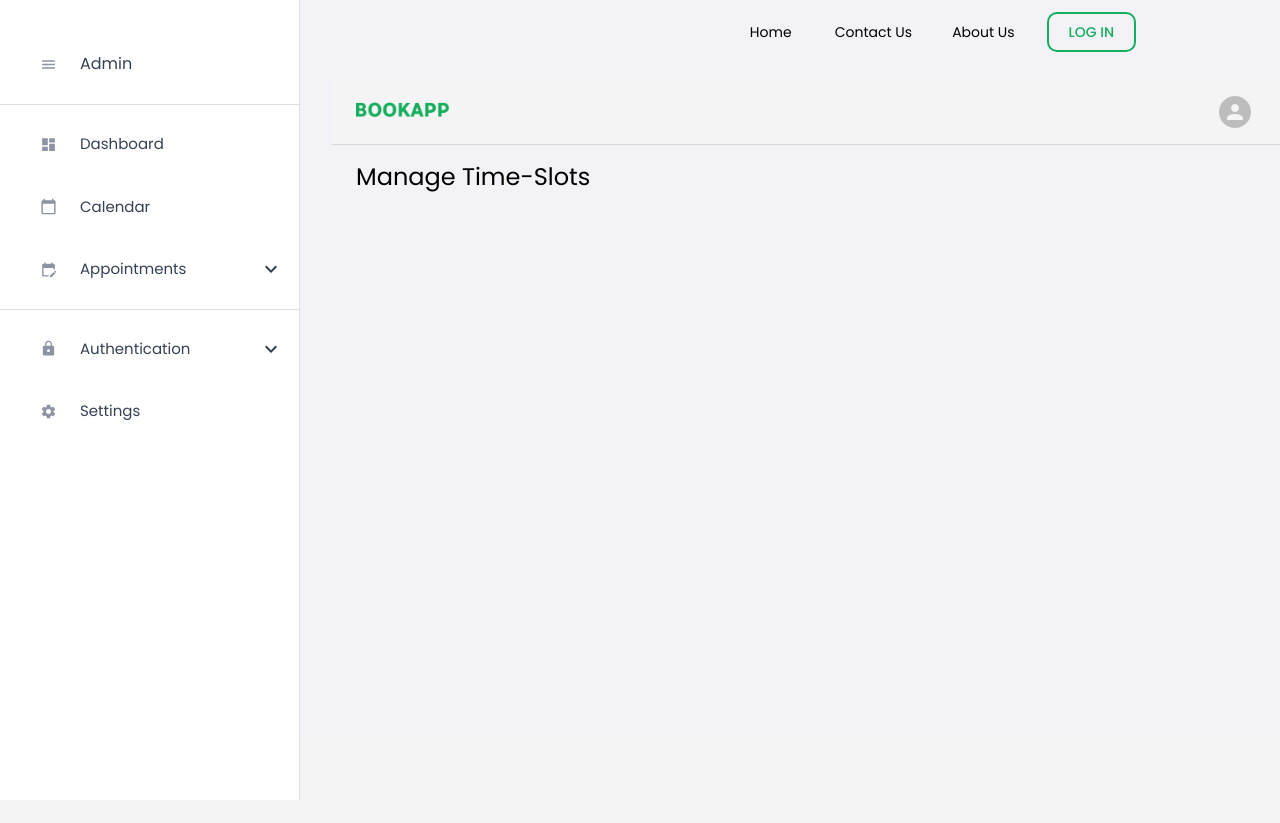
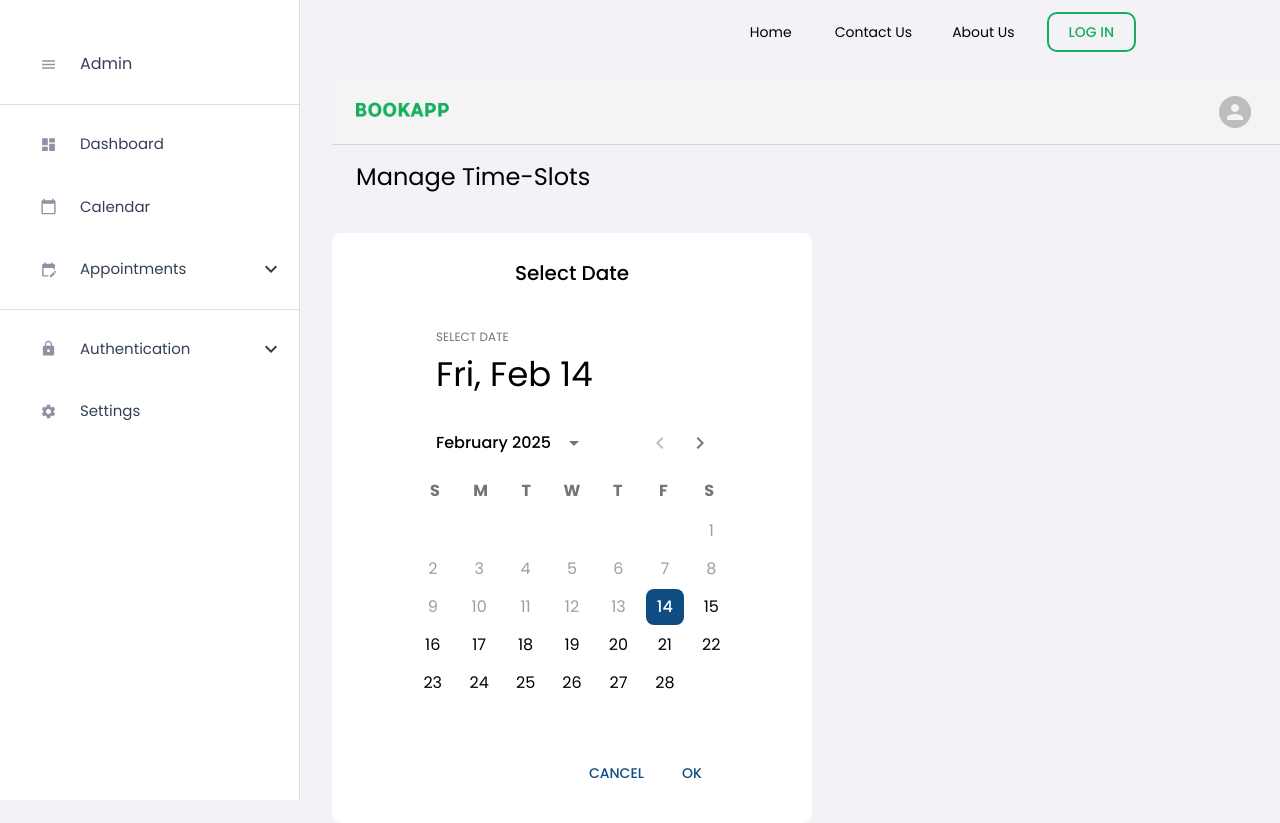
Before and after one commit to sathmijayasuriya/Appointment-Booking-System, a React (Create React App) app in the folder frontend/: page /admin/manage-slots in a window 1280 px wide. Before the commit the page ends 800 px from the top, so only its background shows below. Built offline with nearby package versions, Linux system fonts and the light colour scheme.

Commit message:
changes in Slots

```diff
--- a/frontend/src/components/admin/Slots.jsx
+++ b/frontend/src/components/admin/Slots.jsx
@@ -1,8 +1,92 @@
-import React from 'react'
+import React, { useState } from "react";
+import { TextField, Button, Grid, Card, Typography, Box } from "@mui/material";
+import { LocalizationProvider, StaticDatePicker } from "@mui/x-date-pickers";
+import { AdapterDayjs } from "@mui/x-date-pickers/AdapterDayjs";
+import dayjs from "dayjs";
 
 export const Slots = () => {
+  const [selectedDate, setSelectedDate] = useState(dayjs());
+  const [selectedTime, setSelectedTime] = useState("10.00am");
+
   return (
     <>
+      <Box sx={{display:"flex"}}>
+        <Box
+          sx={{
+            p: 3,
+            mt:5,
+            borderRadius: 2,
+            boxShadow: "none",
+            bgcolor: "white",
+            display: "flex",
+            flexDirection: "column",
+            alignItems: "center",
+            paddingX:10
+          }}
+        >
+          <Typography variant="h6" sx={{ mb: 2, textAlign: "center" }}>
+            Select Date
+          </Typography>
+          <LocalizationProvider dateAdapter={AdapterDayjs}>
+            <StaticDatePicker
+              value={selectedDate}
+              onChange={(newValue) => setSelectedDate(newValue)}
+              disablePast
+              views={["year", "month", "day"]}
+              sx={{
+                width: "100%",
+                "& .MuiPickersYear-yearButton": {
+                  // backgroundColor: "#e3f2fd", // Light blue background
+                  // color: "#0d47a1", // Dark blue text
+                  borderRadius: "8px",
+                  "&:hover": {
+                    backgroundColor: "#e3f2fd",
+                  },
+                  "&.Mui-selected": {
+                    backgroundColor: "#1565c0",
+                    color: "white",
+                  },
+                },
+                "& .MuiPickersMonth-monthButton": {
+                  // backgroundColor: "#f3e5f5", // Light purple background
+                  // color: "#6a1b9a", // Dark purple text
+                  borderRadius: "8px",
+                  "&:hover": {
+                    backgroundColor: "#e3f2fd",
+                    border: "1px solid #e3f2fd",
+                  },
+                  "&.Mui-selected": {
+                    backgroundColor: "#1565c0",
+                    color: "white",
+                  },
+                },
+                "& .MuiPickersDay-root": {
+                  width: 41,
+                  height: 36,
+                  fontSize: "1rem",
+                  borderRadius: "8px",
+                },
+                "& .MuiDayCalendar-weekContainer": {
+                  gap: "5px",
+                },
+                "& .MuiPickersCalendarHeader-root": {
+                  mb: 1,
+                  // marginX:3,
+                },
+                "& .MuiPickersCalendarHeader-switchViewButton": {
+                  marginLeft: "auto",
+                },
+
+                "& .MuiDayCalendar-weekDayLabel": {
+                  fontSize: "1rem",
+                  fontWeight: "bold",
+                  marginX: "5px",
+                }, // Change font size here
+              }}
+            />
+          </LocalizationProvider>
+        </Box>
+      </Box>
     </>
-  )
-}
+  );
+};
```
